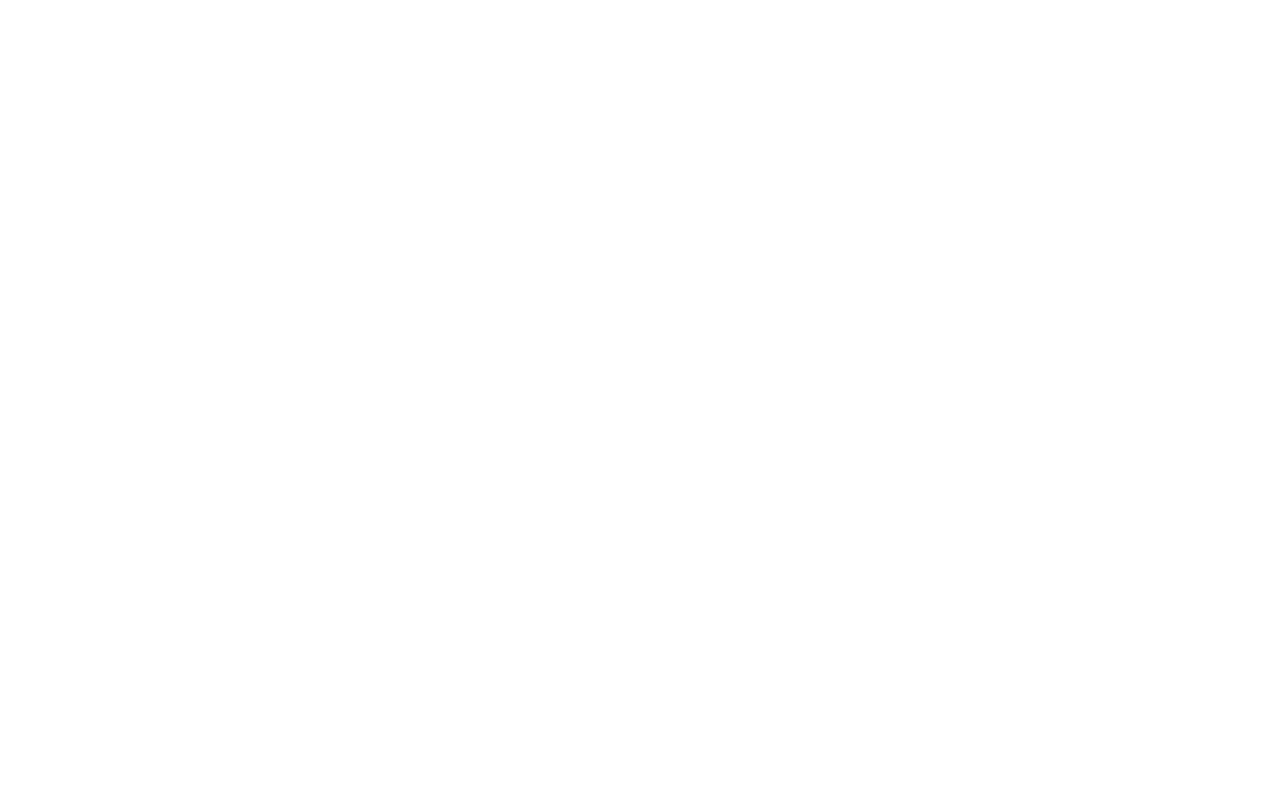
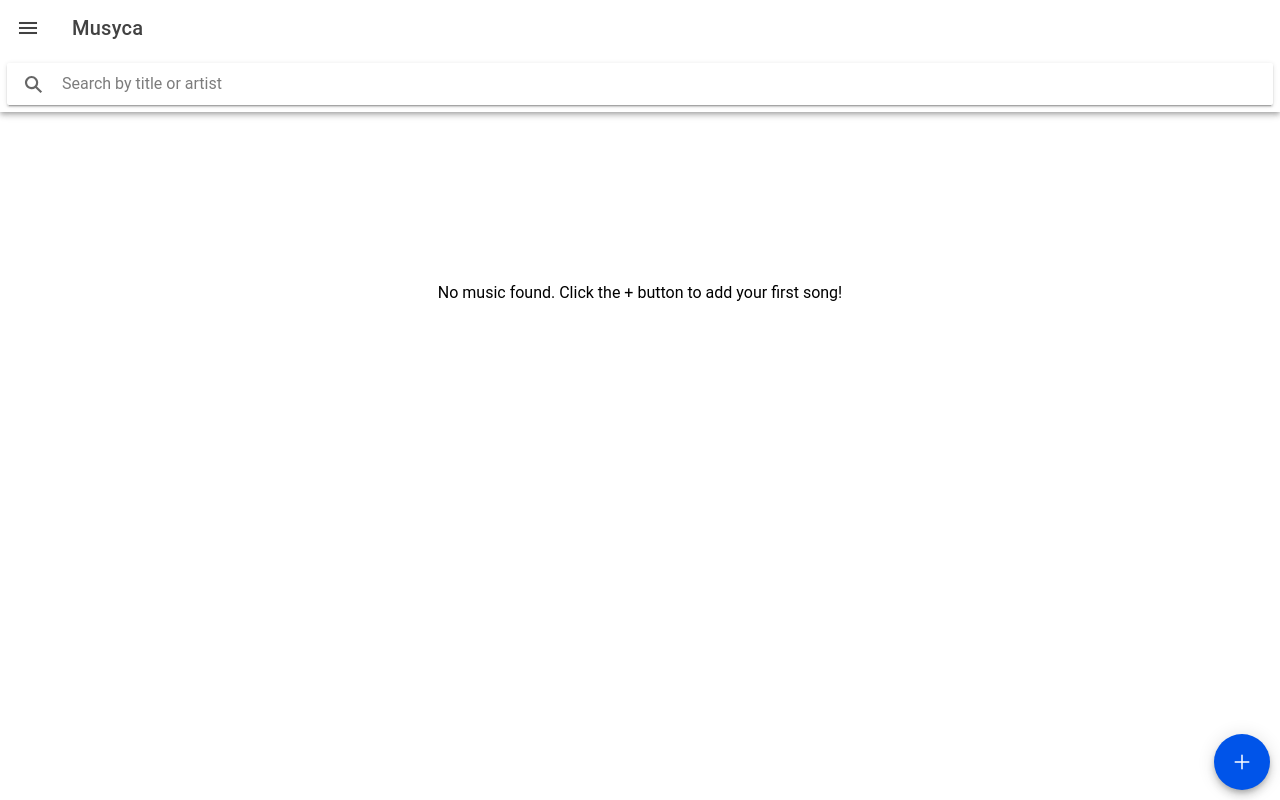
Before and after one commit to cacaii03/Musyca, a React (Vite) app: page /music in a window 1280 px wide. Built offline with nearby package versions, Linux system fonts and the light colour scheme.

Commit message:
Added menu route of musics

```diff
--- a/src/App.tsx
+++ b/src/App.tsx
@@ -1,15 +1,15 @@
-import { Redirect, Route } from 'react-router-dom';
+import { Route } from 'react-router-dom';
 import { IonApp, IonRouterOutlet, setupIonicReact } from '@ionic/react';
 import { IonReactRouter } from '@ionic/react-router';
-import UserMusics from './pages/UserMusics';
+import { lazy, Suspense } from 'react';
 
-/* Core CSS required for Ionic components to work properly */
+/* Core CSS imports */
 import '@ionic/react/css/core.css';
 import '@ionic/react/css/normalize.css';
 import '@ionic/react/css/structure.css';
 import '@ionic/react/css/typography.css';
 
-/* Optional CSS utils that can be commented out */
+/* Optional CSS utils */
 import '@ionic/react/css/padding.css';
 import '@ionic/react/css/float-elements.css';
 import '@ionic/react/css/text-alignment.css';
@@ -17,24 +17,32 @@ import '@ionic/react/css/text-transformation.css';
 import '@ionic/react/css/flex-utils.css';
 import '@ionic/react/css/display.css';
 
-/* Ionic Dark Mode */
+/* Dark Mode */
 import '@ionic/react/css/palettes/dark.system.css';
 
-/* Theme variables */
+/* Theme */
 import './theme/variables.css';
+import Loading from './components/MusicsProps/Loading';
+import Menu from './components/Menu';
 
 setupIonicReact();
 
+// Lazy load your pages
+const UserMusics = lazy(() => import('./pages/UserMusics'));
+
 const App: React.FC = () => {
-  console.log('🔵 App component is rendering');
+  console.log('App rendering with Menu'); // Debug log
 
   return (
     <IonApp>
       <IonReactRouter>
-        <IonRouterOutlet>
-          <Route exact path="/">
-            <UserMusics />
-          </Route>
+        <Menu contentId="main" />
+
+        <IonRouterOutlet id="main">
+          <Suspense fallback={<Loading />}>
+            <Route exact path="/" component={UserMusics} />
+            <Route exact path="/music" component={UserMusics} />
+          </Suspense>
         </IonRouterOutlet>
       </IonReactRouter>
     </IonApp>
--- a/src/components/Menu.tsx
+++ b/src/components/Menu.tsx
@@ -19,18 +19,18 @@ interface MenuProps {
 
 const Menu: React.FC<MenuProps> = ({ contentId }) => {
   return (
-    <IonMenu contentId={contentId}>
+    <IonMenu contentId={contentId} side="start" type="overlay">
       <IonHeader>
         <IonToolbar color="primary">
           <IonTitle>Musyca</IonTitle>
         </IonToolbar>
       </IonHeader>
 
-      <IonContent className="ion-padding">
+      <IonContent>
         <IonList>
           <IonMenuToggle autoHide={false}>
             <IonItem button routerLink="/music" routerDirection="root" detail={false}>
-              <IonIcon icon={musicalNotes} slot="start" />
+              <IonIcon icon={musicalNotes} slot="start" color="primary" />
               <IonLabel>Music Player</IonLabel>
             </IonItem>
           </IonMenuToggle>
--- a/src/pages/UserMusics.tsx
+++ b/src/pages/UserMusics.tsx
@@ -7,6 +7,13 @@ import {
   IonFabButton,
   IonAlert,
   IonPage,
+  IonHeader,
+  IonToolbar,
+  IonTitle,
+  IonButtons,
+  IonMenuButton,
+  IonSearchbar,
+  IonBadge,
 } from '@ionic/react';
 import { add } from 'ionicons/icons';
 import { MusicStorage } from '../services/musicStorage';
@@ -21,7 +28,6 @@ import MusicShuffleButton from '../components/MusicsProps/MusicShuffleButton';
 import AddMusicModal from '../components/MusicsProps/AddMusicModal';
 import EditMusicModal from '../components/MusicsProps/EditMusicModal';
 import MusicItem from '../components/MusicsProps/MusicItem';
-import SearchHeader from '../components/MusicsProps/SearchHeader';
 import './UserMusics.css';
 
 interface UserMusicsProps {
@@ -459,12 +465,30 @@ const UserMusics = forwardRef<MusicPlayerHandle, UserMusicsProps>(
 
     return (
       <IonPage>
-        <SearchHeader
-          title="Musyca"
-          searchText={searchText}
-          onSearch={handleSearch}
-          resultCount={filteredItems.length}
-        />
+        <IonHeader>
+          <IonToolbar>
+            <IonButtons slot="start">
+              <IonMenuButton />
+            </IonButtons>
+            <IonTitle>Musyca</IonTitle>
+            {searchText && (
+              <IonBadge color="primary" slot="end" style={{ marginRight: '10px' }}>
+                {filteredItems.length} {filteredItems.length === 1 ? 'result' : 'results'}
+              </IonBadge>
+            )}
+          </IonToolbar>
+          <IonToolbar>
+            <IonSearchbar
+              value={searchText}
+              onIonInput={e => handleSearch(e.detail.value || '')}
+              onIonClear={() => handleSearch('')}
+              placeholder="Search by title or artist"
+              animated
+              showCancelButton="focus"
+              cancelButtonText="Clear"
+            />
+          </IonToolbar>
+        </IonHeader>
 
         <IonContent fullscreen>
           <div
```
